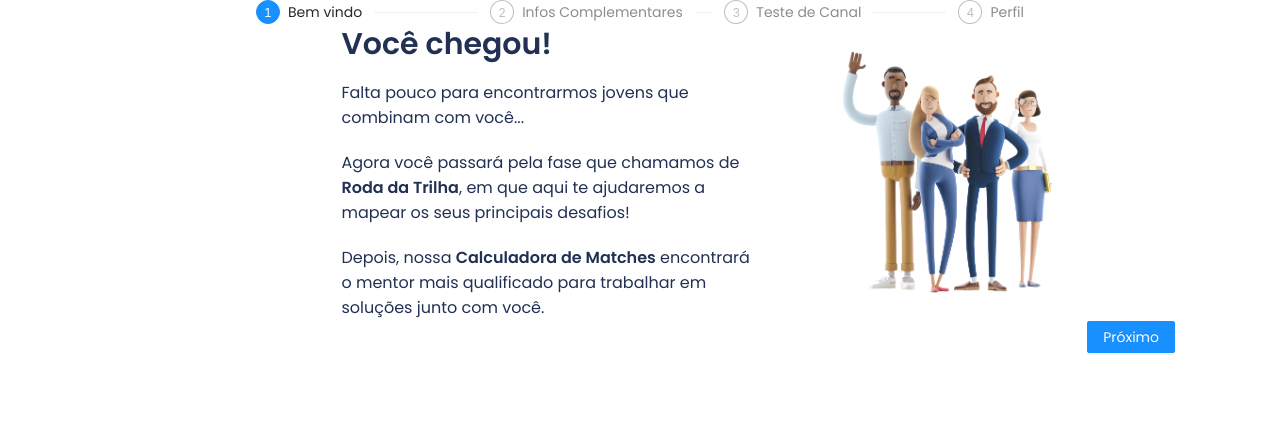
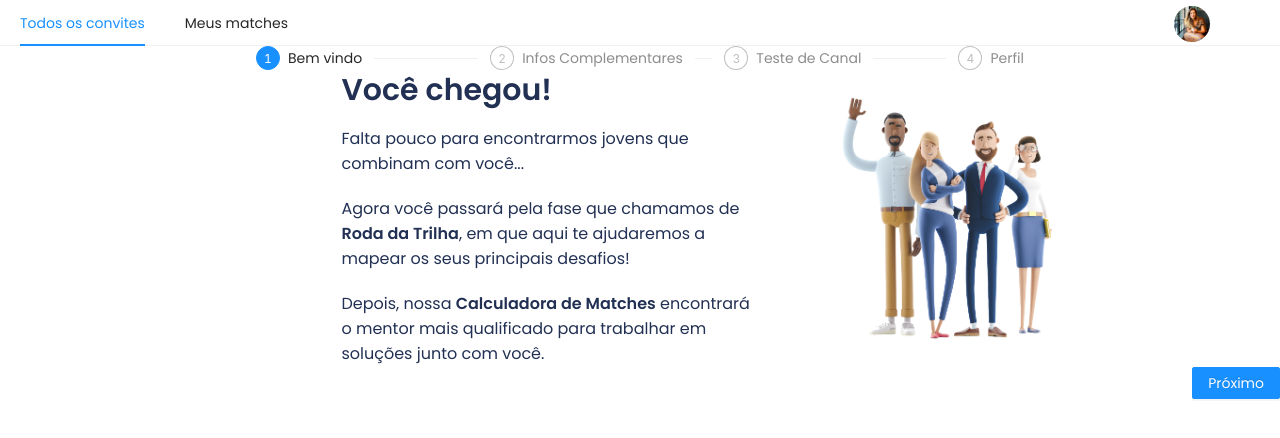
Before and after one commit to gabrdgs/plataforma-next-test, a Next.js app: page /assessment-mentor in a window 1280 px wide. Shown: the top 438 px of the page. Built offline with nearby package versions, Linux system fonts and the light colour scheme.

Commit message:
update assessment-mentor

```diff
--- a/src/components/MenuModel/MenuModel.jsx
+++ b/src/components/MenuModel/MenuModel.jsx
@@ -20,9 +20,9 @@ export default function MenuModel(props) {
 
   return (
     <Fragment>
-      <Menu onClick={props.onClick} selectedKeys={props.keyMenu} mode="horizontal">
+      <Menu onClick={props.onClick} selectedKeys={props.keyMenu} mode="horizontal" >
         {props.menuItems.map((item) => (
-          <Menu.Item key={item.key} icon={item.icon} disabled={item.disabled}>
+          <Menu.Item key={item.key} icon={item.icon} disabled={item.disabled} >
             {item.title}
           </Menu.Item>
         ))}
--- a/src/views/AssessmentPage/Mentor/Mentor.jsx
+++ b/src/views/AssessmentPage/Mentor/Mentor.jsx
@@ -1,7 +1,7 @@
 import React, { Fragment, useState } from 'react';
-import { Steps, Button, message, Col, Row } from 'antd';
+import { Steps, Button, message, Col, Row, Space } from 'antd';
 import 'antd/dist/antd.css';
-
+import { MenuModel } from '../../../components/MenuModel';
 import StepWelcome from './StepWelcome';
 import StepChannel from './StepChannel';
 import StepProfile from './StepProfile';
@@ -48,8 +48,21 @@ export default function Mentor() {
     },
   ];
 
+    const menuItems = [
+      {
+        key: 'all',
+        title: 'Todos os convites',
+
+      },
+      {
+        key: 'accepted',
+        title: 'Meus matches',
+      },
+    ];
+
   return (
     <Fragment>
+      <MenuModel menuItems={menuItems} userType="mentor" />
       <Row align="middle" justify="center">
         <Steps current={current} size="small" direction="horizontal" style={{ width: '60%' }}>
           {steps.map((item) => (
@@ -60,12 +73,9 @@ export default function Mentor() {
           <div className="steps-content">{steps[current].content}</div>
         </Col>
       </Row>
-      <div className="steps-action" align="right" style={{ marginRight: '105px' }}>
-        {current > 0 && (
-          <Button style={{ margin: '0 8px' }} onClick={() => prev()}>
-            Anterior
-          </Button>
-        )}
+      <Row align="middle" justify="end">
+        <Space size={5}>
+          {current > 0 && <Button onClick={() => prev()}>Anterior</Button>}
           {current < steps.length - 1 && (
             <Button type="primary" onClick={() => next()}>
               Próximo
@@ -76,7 +86,8 @@ export default function Mentor() {
               Enviar
             </Button>
           )}
-      </div>
+        </Space>
+      </Row>
     </Fragment>
   );
 }
```
Lines whose indentation alone changed are shown as unchanged.
